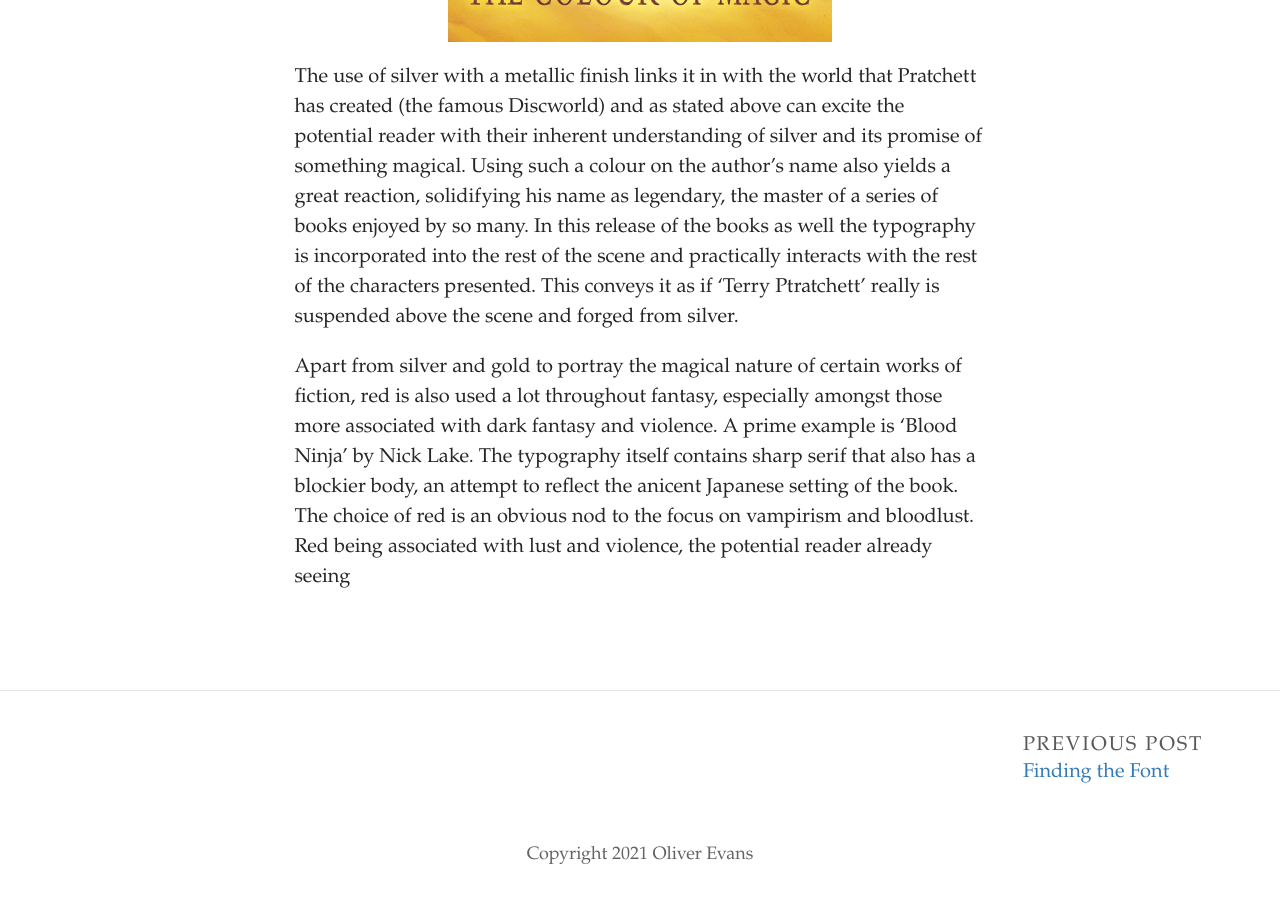
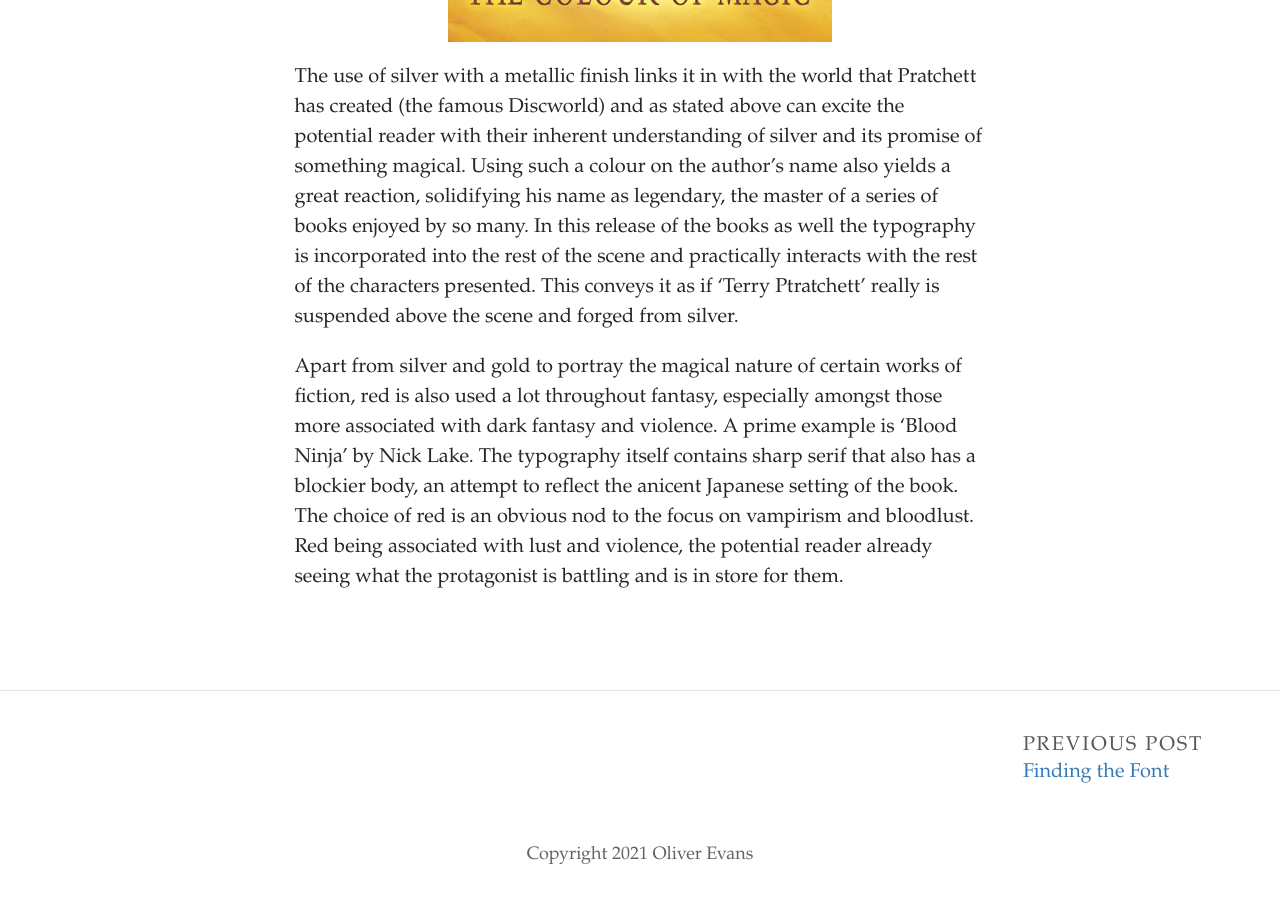
Before and after one commit to Frisper123/FrisperSiteThings, a Jekyll site: the page built from _posts/2021-12-07-the-colour-of-magic.md, in a window 1280 px wide and 900 px high, scrolled down 1528 px. Built offline with Jekyll 4.4.1, drawn with Linux system fonts in a browser that asks for light colours; some web fonts are replaced.

Commit message:
Update Post “2021-12-07-the-colour-of-magic”

```diff
--- a/_posts/2021-12-07-the-colour-of-magic.md
+++ b/_posts/2021-12-07-the-colour-of-magic.md
@@ -16,4 +16,4 @@ In terms of typography and colour in print media, traditions depicting gold as s
 
 The use of silver with a metallic finish links it in with the world that Pratchett has created (the famous Discworld) and as stated above can excite the potential reader with their inherent understanding of silver and its promise of something magical. Using such a colour on the author's name also yields a great reaction, solidifying his name as legendary, the master of a series of books enjoyed by so many. In this release of the books as well the typography is incorporated into the rest of the scene and practically interacts with the rest of the characters presented. This conveys it as if 'Terry Ptratchett' really is suspended above the scene and forged from silver.
 
-Apart from silver and gold to portray the magical nature of certain works of fiction, red is also used a lot throughout fantasy, especially amongst those more associated with dark fantasy and violence. A prime example is 'Blood Ninja' by Nick Lake. The typography itself contains sharp serif that also has a blockier body, an attempt to reflect the anicent Japanese setting of the book. The choice of red is an obvious nod to the focus on vampirism and bloodlust. Red being associated with lust and violence, the potential reader already seeing
+Apart from silver and gold to portray the magical nature of certain works of fiction, red is also used a lot throughout fantasy, especially amongst those more associated with dark fantasy and violence. A prime example is 'Blood Ninja' by Nick Lake. The typography itself contains sharp serif that also has a blockier body, an attempt to reflect the anicent Japanese setting of the book. The choice of red is an obvious nod to the focus on vampirism and bloodlust. Red being associated with lust and violence, the potential reader already seeing what the protagonist is battling and is in store for them.
```
